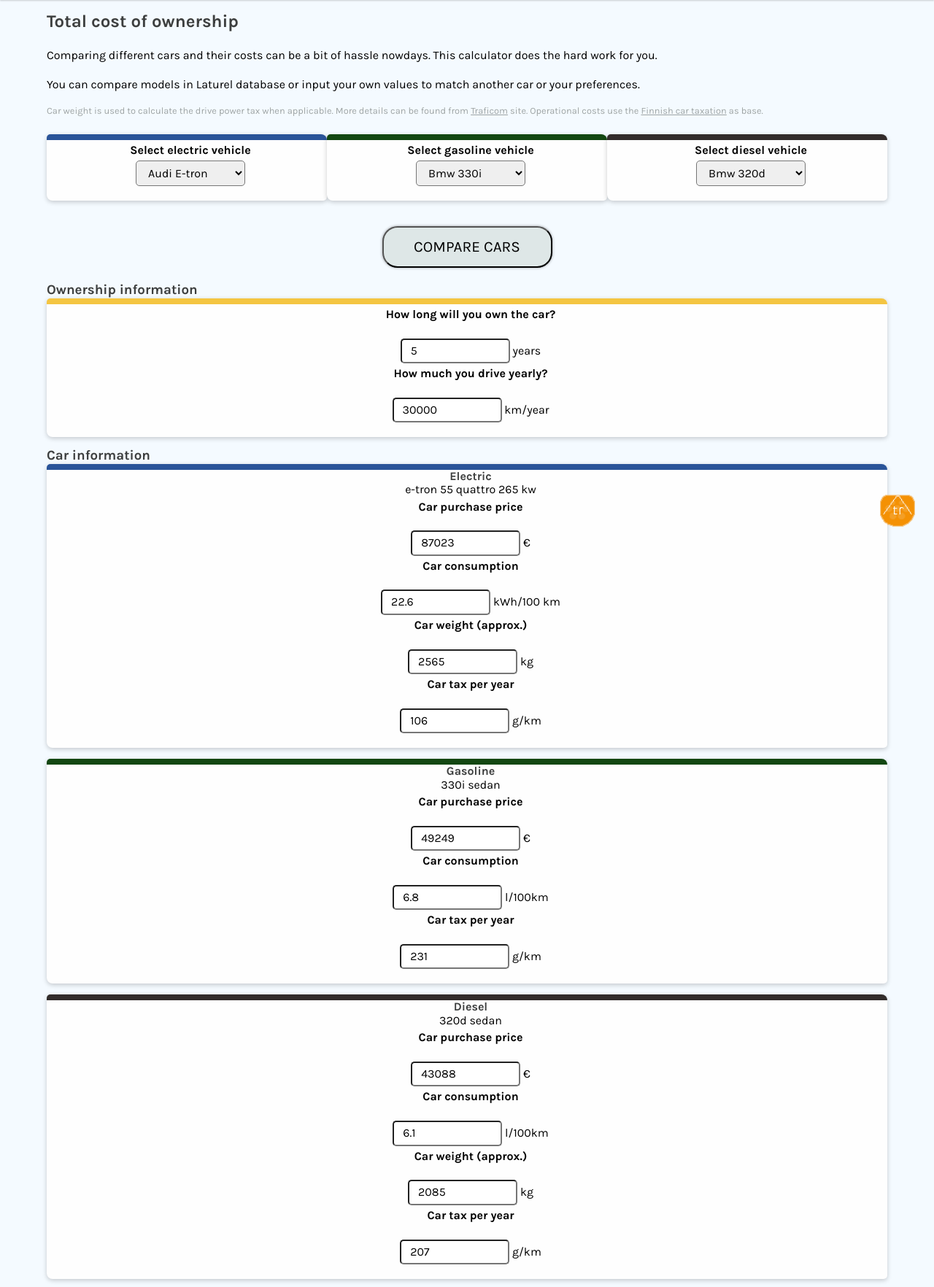
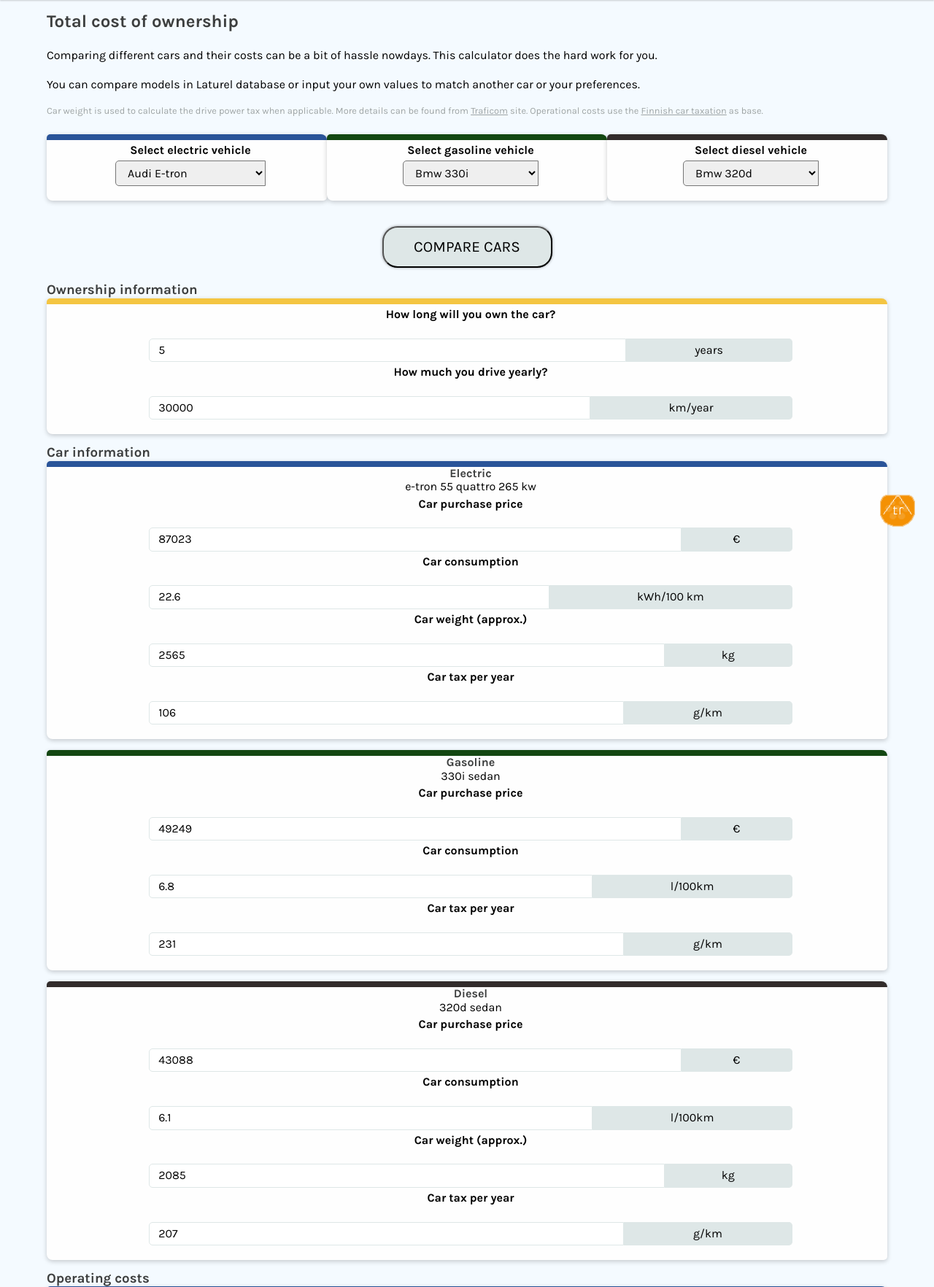
Before and after one commit to Zigelzi/laturel-web, a Flask app: page /cars in a window 1280 px wide. Shown: the part 70-1834 px from the top of the page at 73% size. Run offline with Flask 2, Linux system fonts and the light colour scheme; data comes from the database, SQL or seed files in the repository.

Commit message:
Added the input group styling

```diff
--- a/laturel/static/css/styles2.css
+++ b/laturel/static/css/styles2.css
@@ -220,13 +220,33 @@
 
 .form-box input,
 .form-box select {
-    border-radius: 5px;
+    border-radius: 5px 0 0 5px;
     padding: 6px 12px;
-    max-width: 9.375em; /* 150px */
 }
 
-.inline-label {
-    display: inline-block;
+.input-group {
+    width: 80%;
+    margin: 0 auto;
+    display: table;
+}
+
+.input-group input,
+.input-group span {
+    display: table-cell;
+}
+
+.form-group input {
+    width: 100%;
+    border: 1px #dee7e7 solid;
+}
+
+.form-group span {
+    white-space: nowrap;
+    padding: 0 1em;
+    border: 1px #dee7e7 solid;
+    background: #dee7e7;
+    border-left: none;
+    border-radius: 0 5px 5px 0;
 }
 
 .e-top{
```
